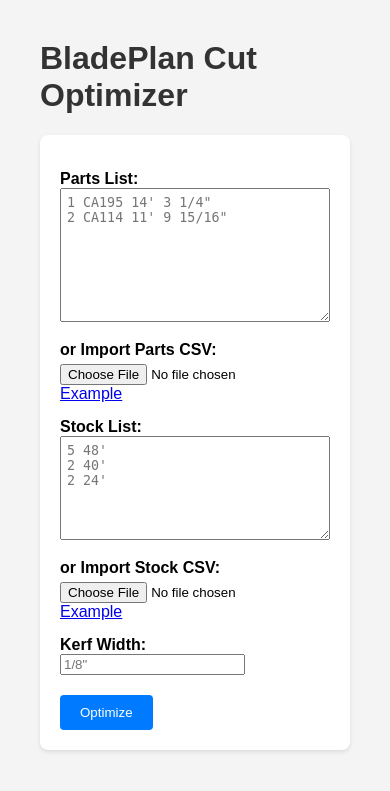
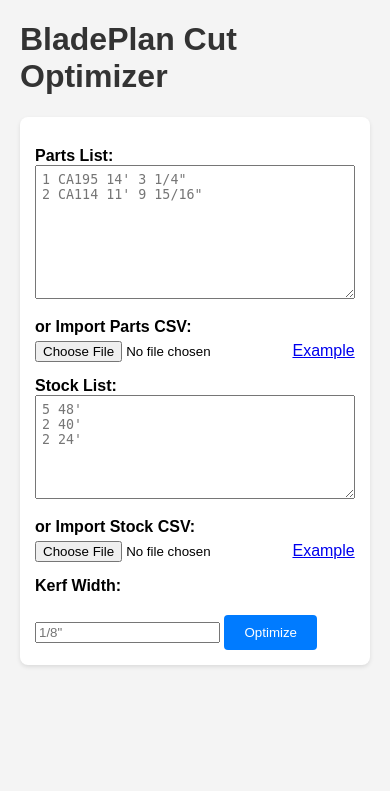
Before and after one commit to meistro57/BladePlan, a Flask app: page / in a window 390 px wide. Shown: the top 791 px of the page. Run offline with Flask 3, Linux system fonts and the light colour scheme.

Commit message:
Add mobile-friendly layout

```diff
--- a/app/static/style.css
+++ b/app/static/style.css
@@ -9,6 +9,7 @@
     border-radius: 8px;
     box-shadow: 0 2px 4px rgba(0,0,0,0.1);
     max-width: 600px;
+    margin: 0 auto;
 }
 h1 {
     color: #333;
@@ -67,3 +68,16 @@
 .stick .part {
     background: #4caf50;
 }
+
+@media (max-width: 600px) {
+    body {
+        margin: 20px;
+    }
+    form {
+        max-width: 100%;
+        padding: 15px;
+    }
+    table {
+        font-size: 14px;
+    }
+}
--- a/app/templates/index.html
+++ b/app/templates/index.html
@@ -2,6 +2,7 @@
 <html lang="en">
 <head>
     <meta charset="utf-8">
+    <meta name="viewport" content="width=device-width, initial-scale=1">
     <title>BladePlan Optimizer</title>
     <link rel="stylesheet" href="{{ url_for('static', filename='style.css') }}">
 </head>
--- a/app/templates/results.html
+++ b/app/templates/results.html
@@ -2,6 +2,7 @@
 <html lang="en">
 <head>
     <meta charset="utf-8">
+    <meta name="viewport" content="width=device-width, initial-scale=1">
     <title>Cut Plan Results</title>
     <link rel="stylesheet" href="{{ url_for('static', filename='style.css') }}">
 </head>
```
Also changed, not shown: README.md.
